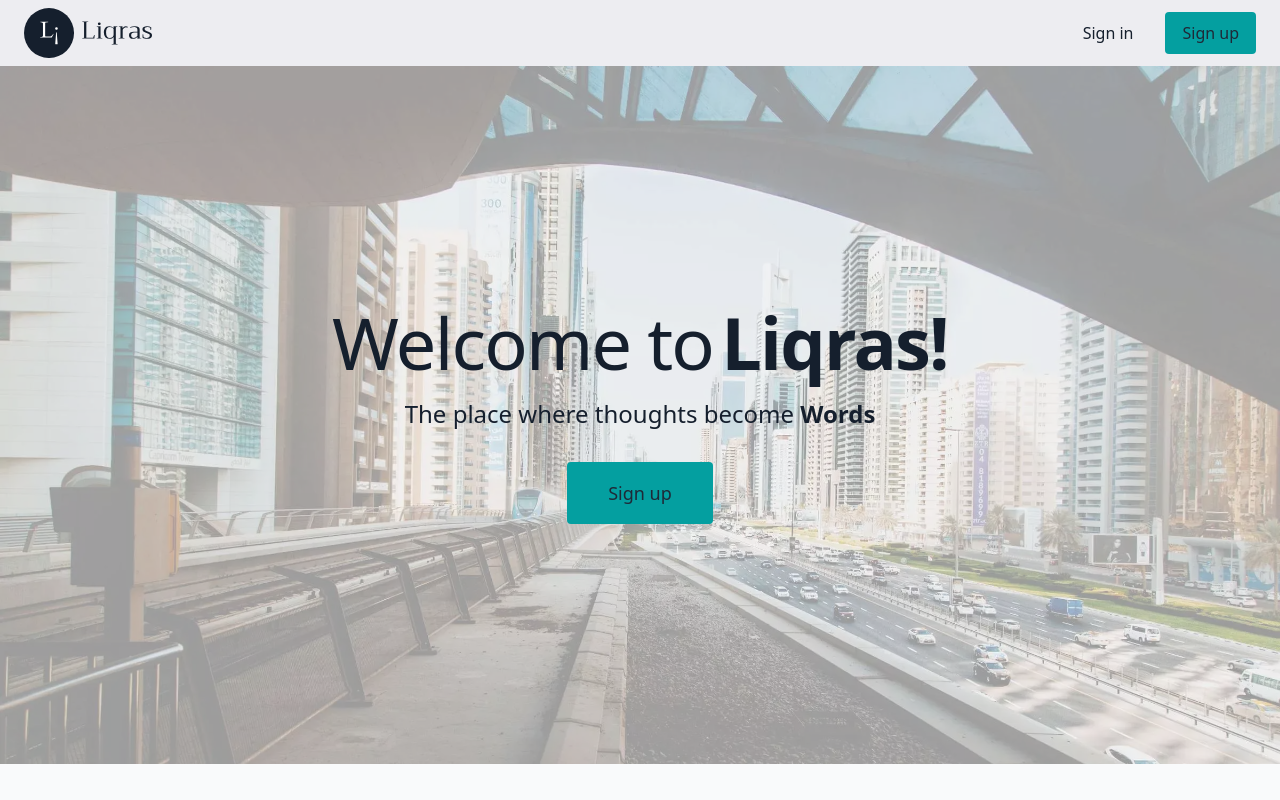
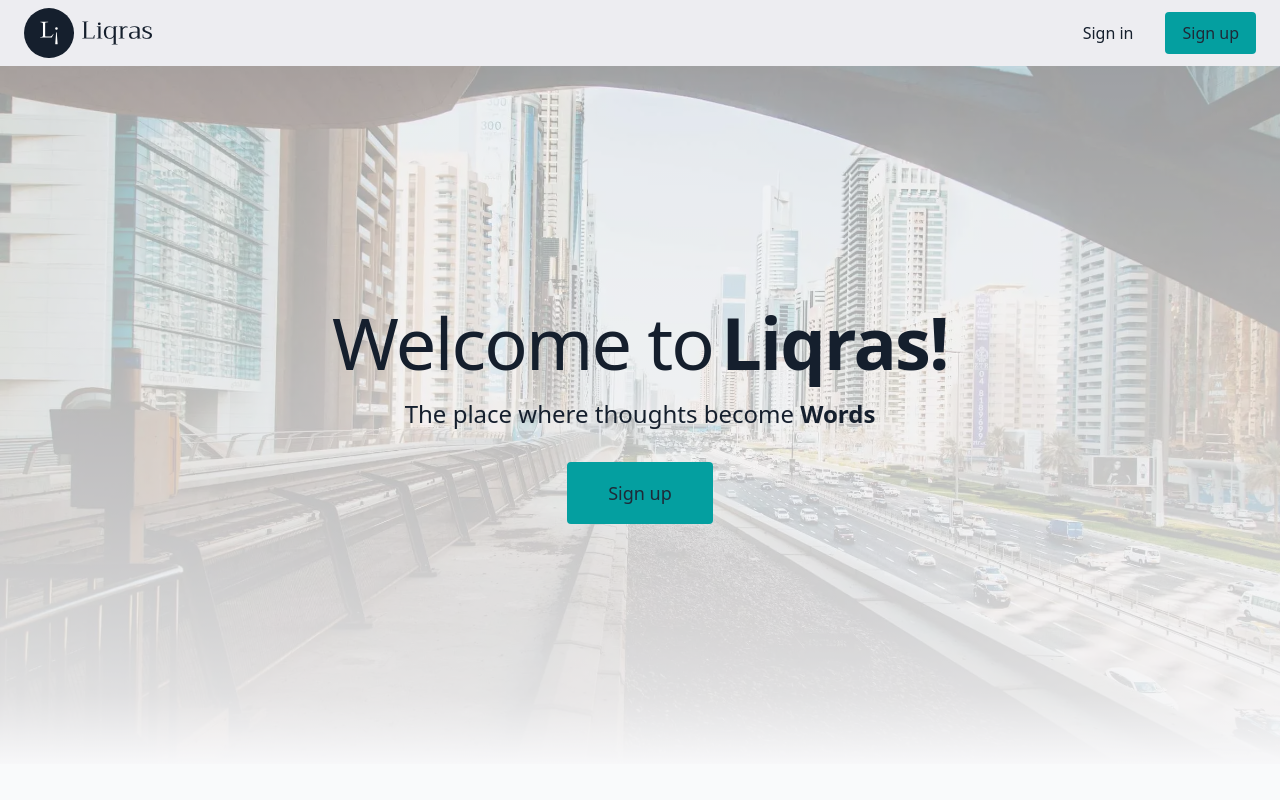
Before and after one commit to rsneh/liqras, a Next.js app: page / in a window 1280 px wide. Shown: the top 800 px of the page. Built offline with nearby package versions, Linux system fonts and the light colour scheme; no server answers.

Commit message:
Update home top background image

```diff
--- /dev/null
+++ b/pages/home.module.scss
@@ -0,0 +1,10 @@
+@import "../styles/variables.scss";
+
+.backgroundTopImage {
+  background-image: linear-gradient(0deg, $silver-color, 30%, transparent),
+    url("/images/background-home.webp");
+  background-size: cover;
+  background-repeat: no-repeat;
+  background-position: center;
+  height: 100%;
+}
--- a/pages/index.js
+++ b/pages/index.js
@@ -1,5 +1,4 @@
-import Image from 'next/image'
-import Link from 'next/link'
+import cs from 'classnames'
 import Layout from 'components/Layout'
 import { useFetchUser } from 'utils/user'
 import LayoutHead from 'components/LayoutHead'
@@ -7,6 +6,7 @@ import Feature1Icon from 'assets/feature1-icon.svg'
 import Feature2Icon from 'assets/feature2-icon.svg'
 import Feature3Icon from 'assets/feature3-icon.svg'
 import SubscribeFormSection from 'components/SubscribeFormSection'
+import styles from './home.module.scss'
 
 export default function Home() {
   const { user, loading } = useFetchUser()
@@ -31,17 +31,7 @@ export default function Home() {
               </div>
             </div>
           </div>
-          <div className="absolute inset-y-0 right-0 left-0 z-0 opacity-40">
-            <Image
-              width={2560}
-              height={1707}
-              src="/images/background-home.webp"
-              style={{ objectFit: 'cover' }}
-              layout="responsive"
-              sizes="(max-width: 640px) 640w, (max-width: 1080px) 1080w, (max-width: 1920px) 1920w, 2048w"
-              alt=""
-            />
-          </div>
+          <div className={cs("absolute inset-y-0 right-0 left-0 z-0 opacity-40", styles.backgroundTopImage)} />
         </div>
 
         <div className="bg-gray-50">
```
